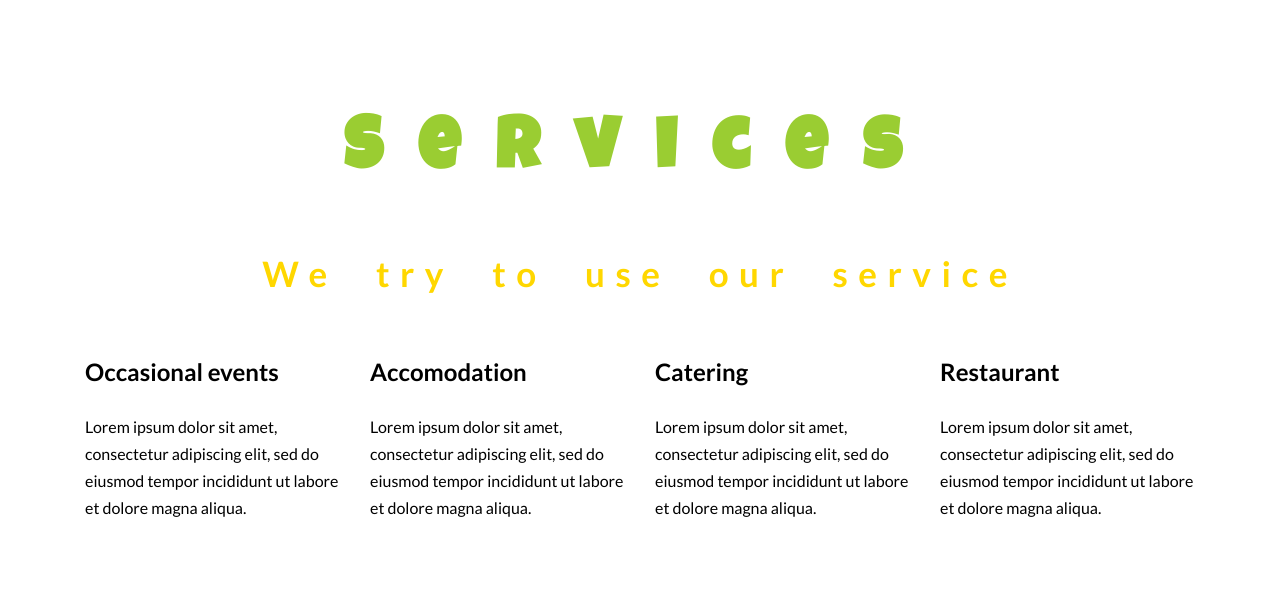
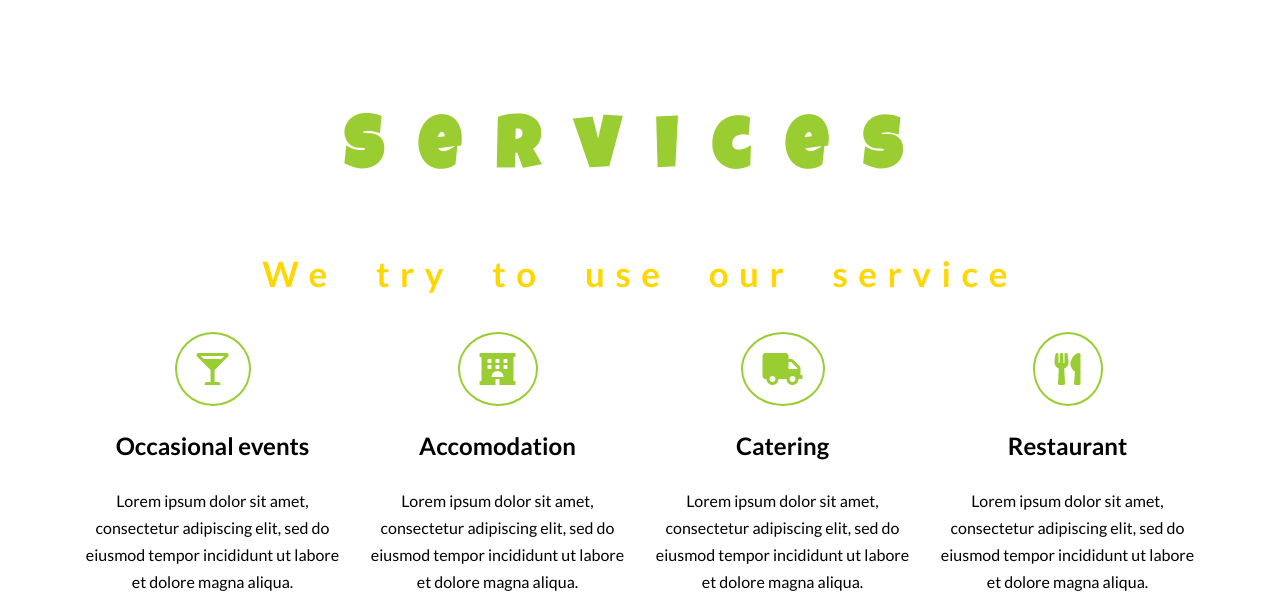
Before and after one commit to adamsadkowski/Example, a website: page index.html in a window 1280 px wide. Shown: the part 909-1521 px from the top of the page. Before the commit the page ends 1447 px from the top, so only its background shows below. Drawn offline with Linux system fonts and the light colour scheme.

Commit message:
Add icons for section services and styles

```diff
--- a/index.html
+++ b/index.html
@@ -46,28 +46,32 @@
             </div>
         </header>
 
-        <section>
+        <section class="services">
             <div class="container">
                 <div class="row">
                     <h1 class="title col col-12">Services</h1>
                     <h2 class="subtitle title-2 col col-12">We try to use our service</h2>
                     <div class="col col-3">
+                        <div class="icon-service"><i class="fas fa-glass-martini-alt"></i></div>
                         <h2>Occasional events</h2>
                         <p>Lorem ipsum dolor sit amet, consectetur adipiscing elit,
                         sed do eiusmod tempor incididunt ut labore et dolore magna aliqua.</p>
                         </div>
                     <div class="col col-3">
+                        <div class="icon-service"><i class="fas fa-hotel"></i></div>
                         <h2>Accomodation</h2>
                         <p>Lorem ipsum dolor sit amet, consectetur adipiscing elit,
                         sed do eiusmod tempor incididunt ut labore et dolore magna aliqua.</p>
                     </div>
                     <div class="col col-3">
+                        <div class="icon-service"><i class="fas fa-truck"></i></div>
                         <h2>Catering</h2>
                         <p>Lorem ipsum dolor sit amet, consectetur adipiscing elit,
                         sed do eiusmod tempor incididunt ut labore et dolore magna aliqua.</p>
                     </div>
                     <div class="col col-3">
-                     <h2>Restaurant</h2>
+                        <div class="icon-service"><i class="fas fa-utensils"></i></div>
+                        <h2>Restaurant</h2>
                         <p>Lorem ipsum dolor sit amet, consectetur adipiscing elit,
                         sed do eiusmod tempor incididunt ut labore et dolore magna aliqua.</p>
                     </div>
--- a/sass/style.scss
+++ b/sass/style.scss
@@ -18,9 +18,14 @@ body{
     font-size: 16px;
     font-family: $lato;
 }
-.container{
-    margin-right: auto;
-    margin-left: auto;
+
+.icon-service i{
+    color: $green;
+    font-size: 32px;
+    border: 2px solid;
+    border-radius: 50%;
+    padding: 20px;
+    line-height: 30px;
 }
 
 .title{
@@ -125,6 +130,10 @@ ul ul li{
 
 /* Services */
 
+.services{
+    text-align: center;
+}
+
 /* Portfolio */
 
 /* Footer */
```
Also changed, not shown: css/style.css, 1 other file.
